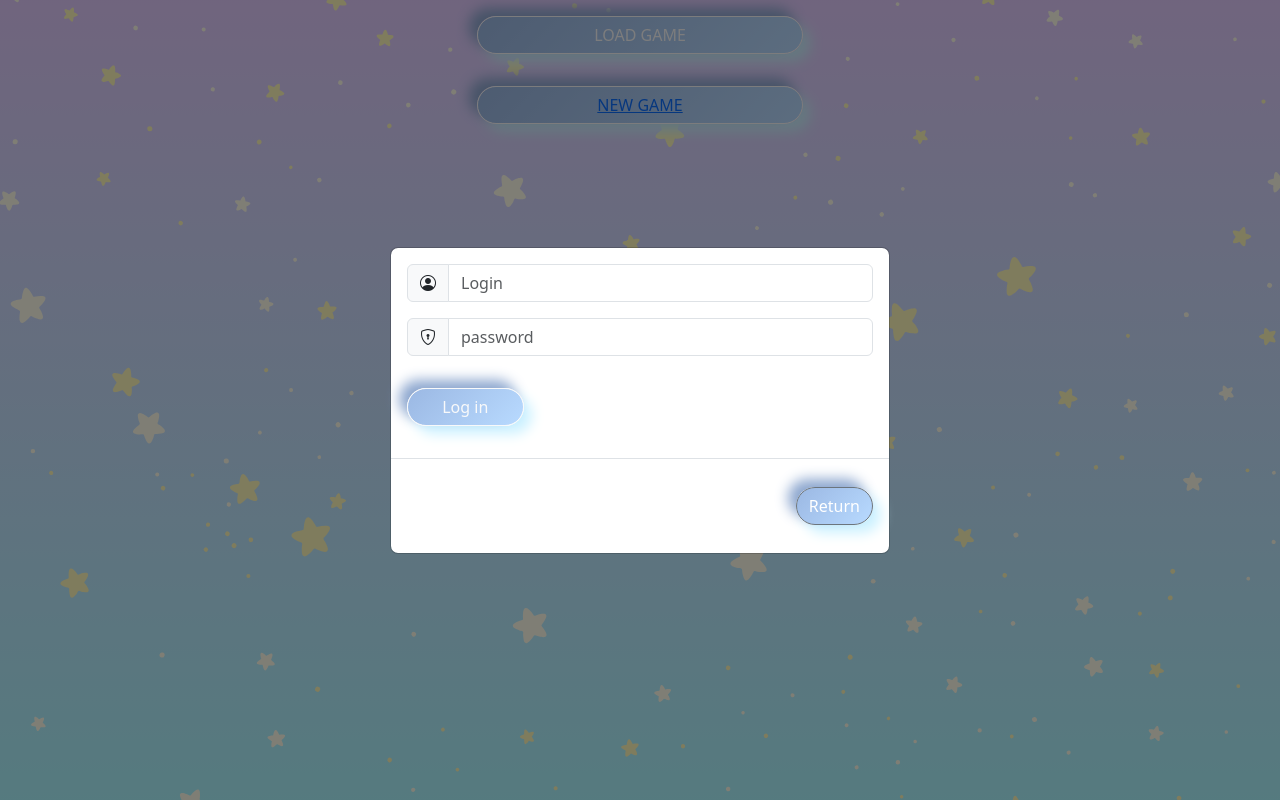
After one commit to LHP9-Marie-Sophie-GIBON/procrastimon, a PHP site: page /views/view-start.php in a window 1280 px wide, after a click on "LOAD GAME". The commit adds this page. Run offline with PHP 8.4, Linux system fonts and the light colour scheme.

Commit message:
page de connexion en cours

```diff
--- /dev/null
+++ b/config/deconnect.php
@@ -0,0 +1,6 @@
+<?php
+session_start();
+session_unset();
+session_destroy();
+header("Location: ../index.php"); // Rediriger l'utilisateur vers la page d'accueil
+exit;
--- a/controllers/controller-boarding-home.php
+++ b/controllers/controller-boarding-home.php
@@ -17,10 +17,6 @@ if (isset($_SESSION['user_id'])) {
     $procrastimon->id_users = $_SESSION['user_id'];
     $procrastimon->getLastProcrastimon();
 
-    // $oldProcrastimons = new Procrastimon ();
-    // $oldProcrastimons->id_users = $_SESSION['user_id'];
-    // $oldProcrastimons->getOldProcrastimons();
-
     $sprite = new Sprite();
     $sprite->id = $procrastimon->id_sprites;
     $sprite ->getSpriteById();
--- a/index.php
+++ b/index.php
@@ -1,3 +1,3 @@
 <?php
 
-header ('Location: controllers/controller-login.php');
+header ('Location: controllers/controller-start.php');
--- /dev/null
+++ b/views/view-start.php
@@ -0,0 +1,79 @@
+<?php include 'components/head.php'; ?>
+
+<main>
+    <div class="row justify-content-center">
+                <button class="col-3 btn btn-outline-light" data-bs-toggle="modal" data-bs-target="#modalLogin">
+                    LOAD GAME
+                </button>
+            </div>
+    <div class="row justify-content-center">
+        <button class="col-3 btn btn-outline-light">
+            <a href="controller-login.php">
+                NEW GAME
+            </a>
+        </button>
+    </div>
+
+    <!-- Modal Login-->
+    <div class="modal fade" id="modalLogin" tabindex="-1" aria-labelledby="exampleModalLabel" aria-hidden="true">
+        <div class="modal-dialog  modal-dialog-centered">
+            <div class="modal-content">
+                <div class="modal-body">
+                <?php
+                 if (isset($_SESSION['user_id'])) {
+                    echo '
+                        <div class="row progressbar">
+                            <div class="col">
+                                <img src="'.$sprite->sprite.'" alt="" class="img-fluid">
+                            </div>
+                            <div class="col-7">
+                                <div>
+                                    '.$procrastimon->name.' (lvl '.$procrastimon->level.')
+                                </div>
+                                <div class="progress" role="progressbar" aria-label="Basic example" aria-valuenow="'. $procrastimon->hp .'" aria-valuemin="0" aria-valuemax="100">
+                                    <div class="progress-bar barPV" style="width: '. $procrastimon->hp .'%"></div>
+                                </div>
+                                <div class="progress" role="progressbar" aria-label="Info example" aria-valuenow="'. $procrastimon->exp .'" aria-valuemin="0" aria-valuemax="100">
+                                    <div class="progress-bar barPP" style="width: '. $procrastimon->exp .'%"></div>
+                                </div>
+                            </div>
+                        </div>
+                    </div>
+                    <div class="modal-footer">
+                    <button class="btn btn-outline-light">
+                                <a href="controller-home.php"><img src="https://img.icons8.com/sf-black-filled/18/FFFFFF/play.png"/></a>
+                            </button>
+                        <button type="button" class="btn btn-secondary" data-bs-dismiss="modal">Return</button>
+                    </div>
+                    ';
+                } else { ?>
+
+                        <div class="row justify-content-center">
+                            <form method="post" action="">
+                                <div class="input-group mb-3">
+                                    <span class="input-group-text" id="basic-addon1"><?= $arrayErrors['login'] ?? '<i class="bi bi-person-circle"></i>' ?></span>
+                                    <input type="text" class="form-control" placeholder="Login" aria-label="login" aria-describedby="login" name="login" value="<?= $login ?? '' ?>">
+                                </div>
+                                <div class="input-group mb-3">
+                                    <span class="input-group-text" id="basic-addon1"> <?= $arrayErrors['password'] ?? '<i class="bi bi-shield-lock"></i>' ?></span>
+                                    <input type="password" class="form-control" placeholder="password" aria-label="password" aria-describedby="password" name="password">
+                                </div>
+                                <button type="submit" class="col-3 btn btn-outline-light">
+                                    Log in
+                                </button>
+                            </form>
+                        </div>
+                    </div>
+                    <div class="modal-footer">
+                        <button type="button" class="btn btn-secondary" data-bs-dismiss="modal">Return</button>
+                    </div>
+                <?php
+                }
+                ?>
+
+            </div>
+        </div>
+    </div>
+
+    <script src="https://cdn.jsdelivr.net/npm/bootstrap@5.3.0-alpha1/dist/js/bootstrap.bundle.min.js" integrity="sha384-w76AqPfDkMBDXo30jS1Sgez6pr3x5MlQ1ZAGC+nuZB+EYdgRZgiwxhTBTkF7CXvN" crossorigin="anonymous"></script>
+    </body>
```
Also changed, not shown: controllers/controller-start.php (added, +49 -0 lines), views/components/footer.php (+24 -4 lines), views/components/header.php (+0 -8 lines), controllers/controller-options.php (deleted), views/view-options.php (deleted).
